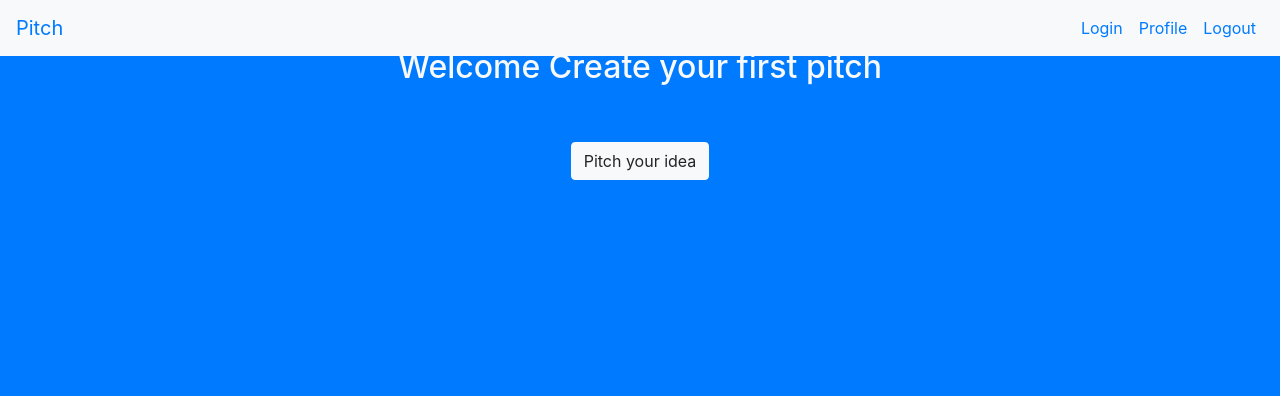
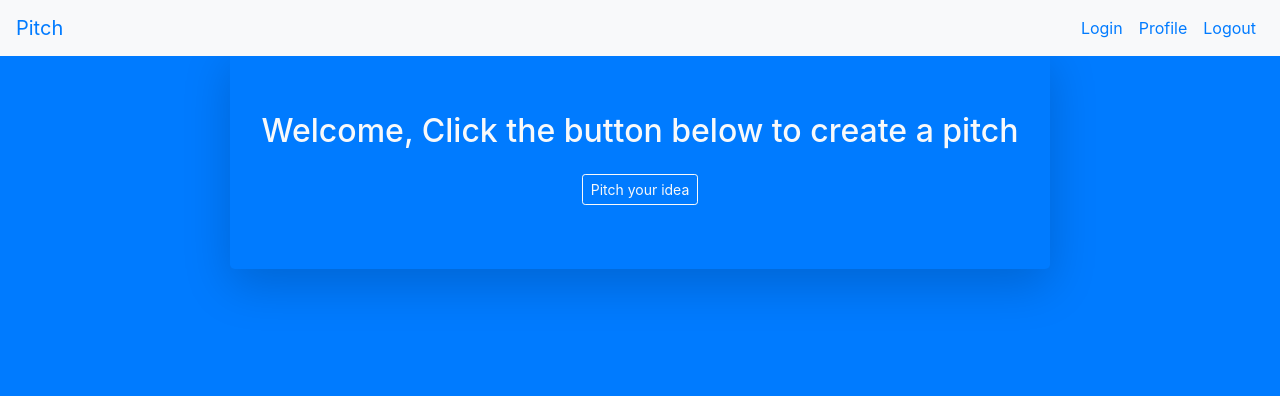
Before and after one commit to JeremiahNgige/pitch-app, a Flask app: template app/templates/pitch.html in a window 1280 px wide. Shown: the top 396 px of the page. Run offline with Flask 2, Linux system fonts and the light colour scheme; the template is opened without the code that fills it: most values are stand-ins (such as "Sample title", 1, 10 or a date in 2020); form fields are guessed from the names that the template uses; some libraries are stand-ins or nearby versions.

Commit message:
create pitch page styling

```diff
--- a/app/templates/pitch.html
+++ b/app/templates/pitch.html
@@ -1,12 +1,16 @@
 {% extends 'base.html'%}
 
 {% block content %}
-<div class="outer mt-5">
-    <h2 class="text-bold text-center text-light">Welcome Create your first pitch</h2>
-    <div class="container p-5 text-center">
-        <button type="button" class="btn btn-light" data-toggle="modal" data-target="#exampleModal">
+<div class=" container outer mt-5">
+    <div class="jumbotron shadow-lg bg-primary text-center">
+        <h2 class="text-bold text-center text-light mb-4">Welcome, Click the button below to create a pitch</h2>
+        <button type="button" class="btn btn-outline-light btn-sm" data-toggle="modal" data-target="#exampleModal">
             Pitch your idea
           </button>
+    </div>
+
+    <div class="container p-5 text-center">
+
         <div class="modal fade" id="exampleModal" tabindex="-1" role="dialog" aria-labelledby="exampleModalLabel" aria-hidden="true">
             <div class="modal-dialog" role="document">
               <div class="modal-content">
--- a/app/templates/pitch_disp_macros.html
+++ b/app/templates/pitch_disp_macros.html
@@ -15,11 +15,11 @@
         {% for my_post in posts %}
         <div class="card">
             <div class="card-header text-center text-bold text-secondary">
-                {{ my_post.title }}
+               <p>Title: {{ my_post.title }}</p>
             </div>
             <div class="card-body text-center">
                 <p>{{my_post.post}}</p>
-                <p><br>{{my_post.category}}</p>
+                <p class="text-muted text-bold"><br>Category: {{my_post.category}}</p>
             </div>
             <div class="card-footer row ">
                 <div class="col-md-3">
```
